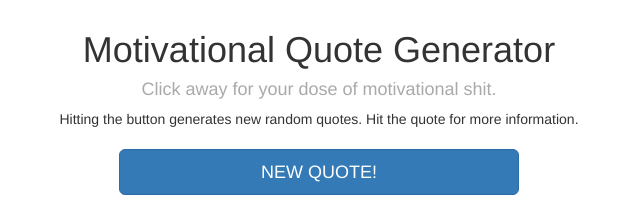
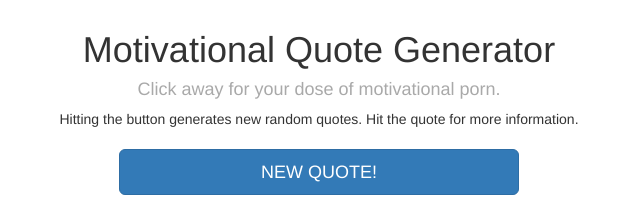
Before and after one commit to amanagarwal1993/Random-Quote-Generator, a plain HTML site: page index.html in a window 1280 px wide. Shown: the top 212 px of the page, 321-961 px from the left. Drawn offline with Linux system fonts and the light colour scheme.

Commit message:
Update index.html

```diff
--- a/index.html
+++ b/index.html
@@ -16,7 +16,7 @@
             <div class="row">
                 <div class="col-md-12 top text-center">
                     <h1>Motivational Quote Generator</h1>
-                    <h4>Click away for your dose of motivational shit.</h4>
+                    <h4>Click away for your dose of motivational porn.</h4>
                     <p>Hitting the button generates new random quotes. Hit the quote for more information.</p>
                 </div>
             </div>
```
